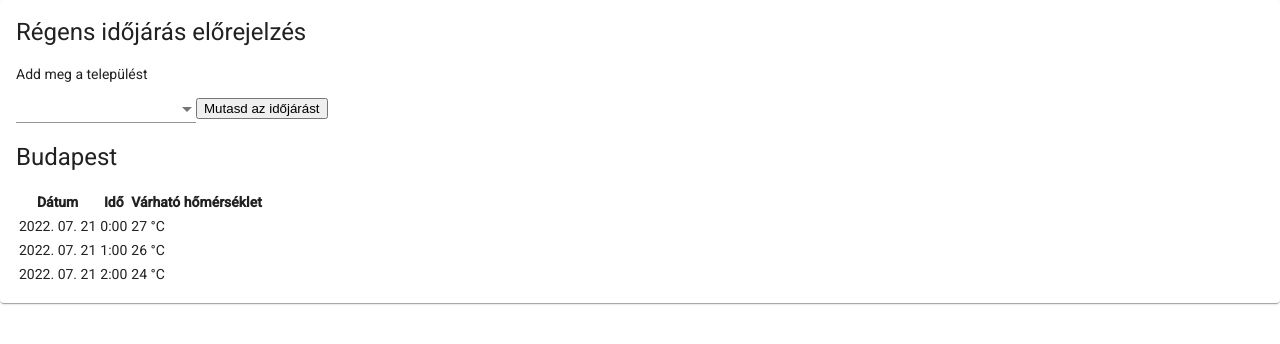
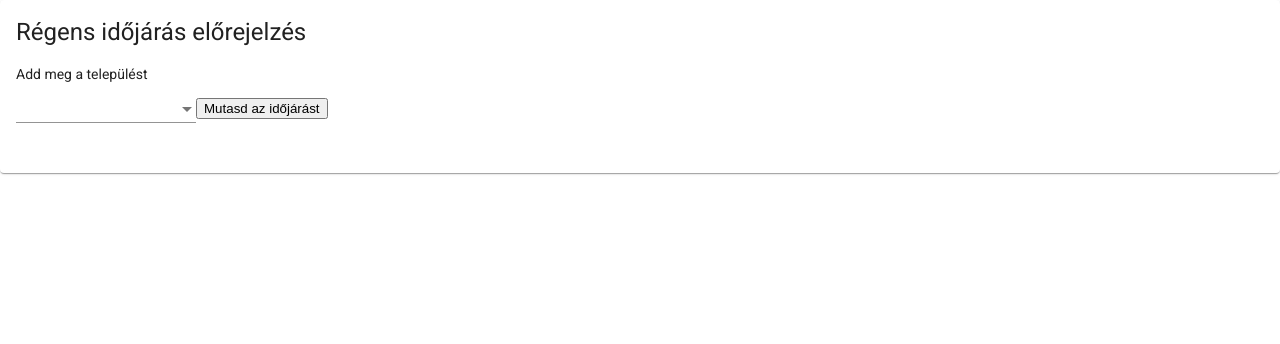
Before and after one commit to TMarciDev/angular_test, an Angular app: page / in a window 1280 px wide. Shown: the top 344 px of the page. Built offline with nearby package versions, Linux system fonts and the light colour scheme.

Commit message:
pagination started

```diff
--- a/src/app/app.module.ts
+++ b/src/app/app.module.ts
@@ -8,6 +8,8 @@ import { MatIconModule } from "@angular/material/icon";
 import { MatInputModule } from "@angular/material/input";
 import { MatProgressSpinnerModule } from "@angular/material/progress-spinner";
 import { MatSelectModule } from "@angular/material/select";
+import { MatTableModule } from "@angular/material/table";
+import {MatPaginatorModule} from '@angular/material/paginator';
 import { BrowserModule } from '@angular/platform-browser';
 import { BrowserAnimationsModule } from '@angular/platform-browser/animations';
 import { AppRoutingModule } from './app-routing.module';
@@ -32,6 +34,8 @@ import { SearchComponent } from "./search/search.component";
     MatProgressSpinnerModule,
     MatSelectModule,
     ReactiveFormsModule,
+    MatTableModule,
+    MatPaginatorModule
   ],
   providers: [],
   bootstrap: [AppComponent]
--- a/src/app/search/search.component.html
+++ b/src/app/search/search.component.html
@@ -15,30 +15,39 @@
     </button>
   </div>
   <div>
-    <h1>Budapest</h1>
-    <!-- TODO this should match the selected city-->
-    <table>
-      <tr>
+    <h1>{{ selectedCity }}</h1>
+    <!--table>
+      <tr *ngIf="selectedCity != ''">
         <th>Dátum</th>
         <th>Idő</th>
         <th>Várható hőmérséklet</th>
       </tr>
-      <!-- TODO the table rows should come from the results property -->
-      <tr>
-        <td>2022. 07. 21</td>
-        <td>0:00</td>
-        <td>27 °C</td>
+      <tr *ngFor="let result of results">
+        <td>{{ result.date }}</td>
+        <td>{{ result.time }}</td>
+        <td>{{ result.temp }} °C</td>
       </tr>
-      <tr>
-        <td>2022. 07. 21</td>
-        <td>1:00</td>
-        <td>26 °C</td>
-      </tr>
-      <tr>
-        <td>2022. 07. 21</td>
-        <td>2:00</td>
-        <td>24 °C</td>
-      </tr>
-    </table>
+    </table!-->
+    <div *ngIf="selectedCity != ''">
+      <table mat-table [dataSource]="dataSource">
+        <ng-container
+          [matColumnDef]="column"
+          *ngFor="let column of displayedColumns"
+        >
+          <th mat-header-cell *matHeaderCellDef>{{ column }}</th>
+          <td mat-cell *matCellDef="let data">
+            {{ data[column] }} {{ column === "temp" ? "°C" : "" }}
+          </td>
+        </ng-container>
+
+        <tr mat-header-row *matHeaderRowDef="displayedColumns"></tr>
+        <tr mat-row *matRowDef="let datarow; columns: displayedColumns"></tr>
+      </table>
+      <mat-paginator
+        #paginator
+        [pageSizeOptions]="[2, 4, 6]"
+        showFirstLastButtons
+      ></mat-paginator>
+    </div>
   </div>
 </mat-card>
--- a/src/app/search/search.component.ts
+++ b/src/app/search/search.component.ts
@@ -1,7 +1,8 @@
-import { Component, OnInit } from "@angular/core";
+import { MatPaginator } from '@angular/material/paginator';
+import { MatTableDataSource } from '@angular/material/table';
+import { Component, OnInit, ViewChild } from "@angular/core";
 import { CITIES, City } from "../data/cities";
 import { SearchService, WeatherRow } from "./search.service";
-
 @Component({
   selector: "search",
   templateUrl: "./search.component.html",
@@ -10,10 +11,19 @@ import { SearchService, WeatherRow } from "./search.service";
 export class SearchComponent implements OnInit {
 
   cities: City[] = CITIES;
+  selectedCity:string = '';
   results: WeatherRow[] = [];
 
+  displayedColumns: string[] = [
+    'date',
+    'time',
+    'temp'
+  ];
+
+  dataSource = new MatTableDataSource(this.results)
   constructor(private service: SearchService) {
   }
+  @ViewChild('paginator') paginator: MatPaginator | undefined;
 
   public ngOnInit(): void {
   }
@@ -22,6 +32,7 @@ export class SearchComponent implements OnInit {
 
   public updateResults(city: City): void {
     let results = this.service.getWeatherByCity(city);
+    this.dataSource = new MatTableDataSource(results)
     // TODO set results
     this.results = results;
   }
@@ -29,7 +40,6 @@ export class SearchComponent implements OnInit {
   public onSearch(city: string): void {
     const cityToSearch = this.cities.find(c => c.name === city);
     this.updateResults(cityToSearch as City)
-    console.log(city)
-    console.log(this.results)
+    this.selectedCity = city;
   }
 }
--- a/src/app/search/search.service.ts
+++ b/src/app/search/search.service.ts
@@ -11,25 +11,16 @@ export interface WeatherRow {
 @Injectable({ providedIn: "root" })
 export class SearchService {
   public getWeatherByCity(city: City): WeatherRow[] {
-    let cityWeather = WEATHER_DATA[0]; // INDEX 0: Budapest ( TODO: city search )
-
-    let date1 = cityWeather.hourly.time[0];
-    let temp1 = cityWeather.hourly.temperature_2m[0];
-    let date2 = cityWeather.hourly.time[1];
-    let temp2 = cityWeather.hourly.temperature_2m[1];
-
+    let cityWeather = WEATHER_DATA.find(data => data.city === city.name)
+    if(!cityWeather) return [];
     // TODO assemble results based on input city
-    return [
-      {
-        date: date1,
-        time: '1111',
-        temp: temp1
-      },
-      {
-        date: date2,
-        time: '222',
-        temp: temp2
+    return cityWeather.hourly.time.map((t: string, idx: number) => {
+      const splittedTime = t.split('T');
+      return {
+        date: splittedTime[0].replaceAll('-', '. '),
+        time: splittedTime[1],
+        temp: cityWeather?.hourly.temperature_2m[idx] as number
       }
-    ];
+    })
   }
 }
--- a/tsconfig.json
+++ b/tsconfig.json
@@ -20,13 +20,14 @@
     "module": "es2020",
     "lib": [
       "es2020",
-      "dom"
+      "dom",
+      "ES2021.String",
     ]
   },
   "angularCompilerOptions": {
     "enableI18nLegacyMessageIdFormat": false,
     "strictInjectionParameters": true,
     "strictInputAccessModifiers": true,
-    "strictTemplates": true
+    "strictTemplates": true,
   }
 }
```
